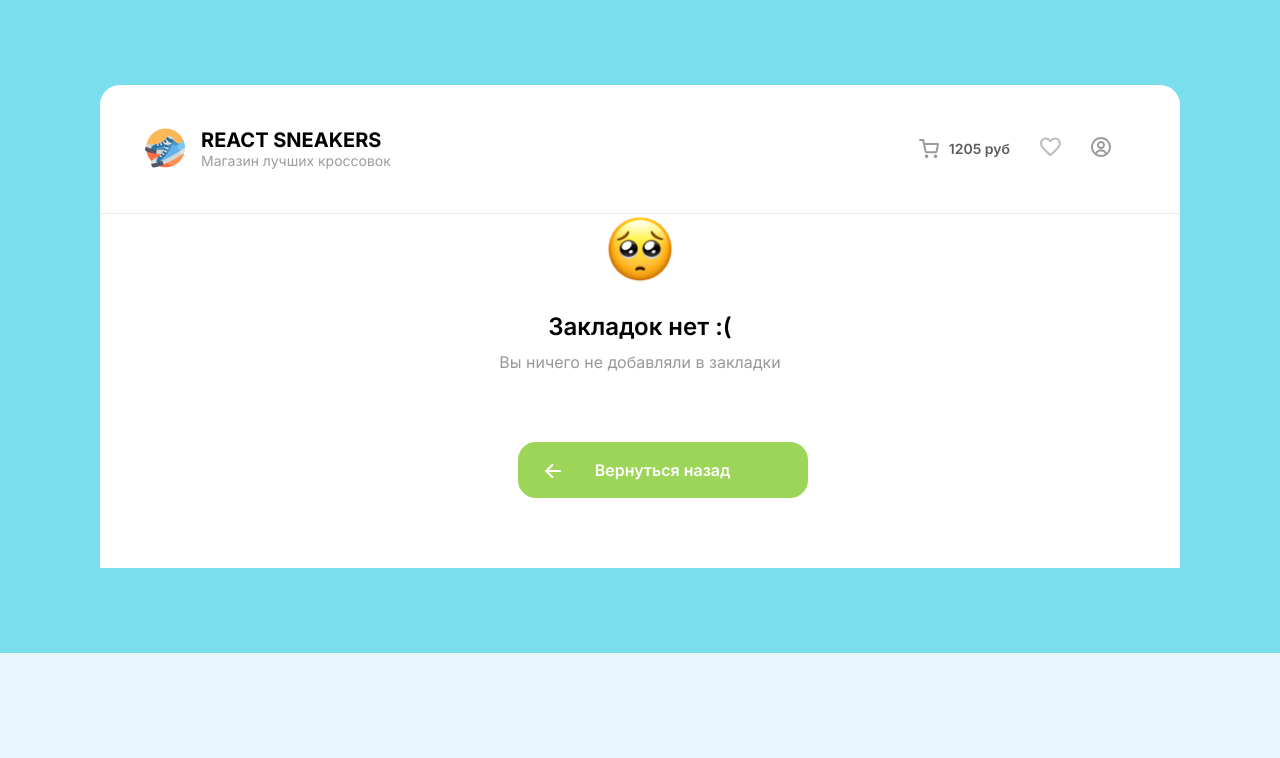
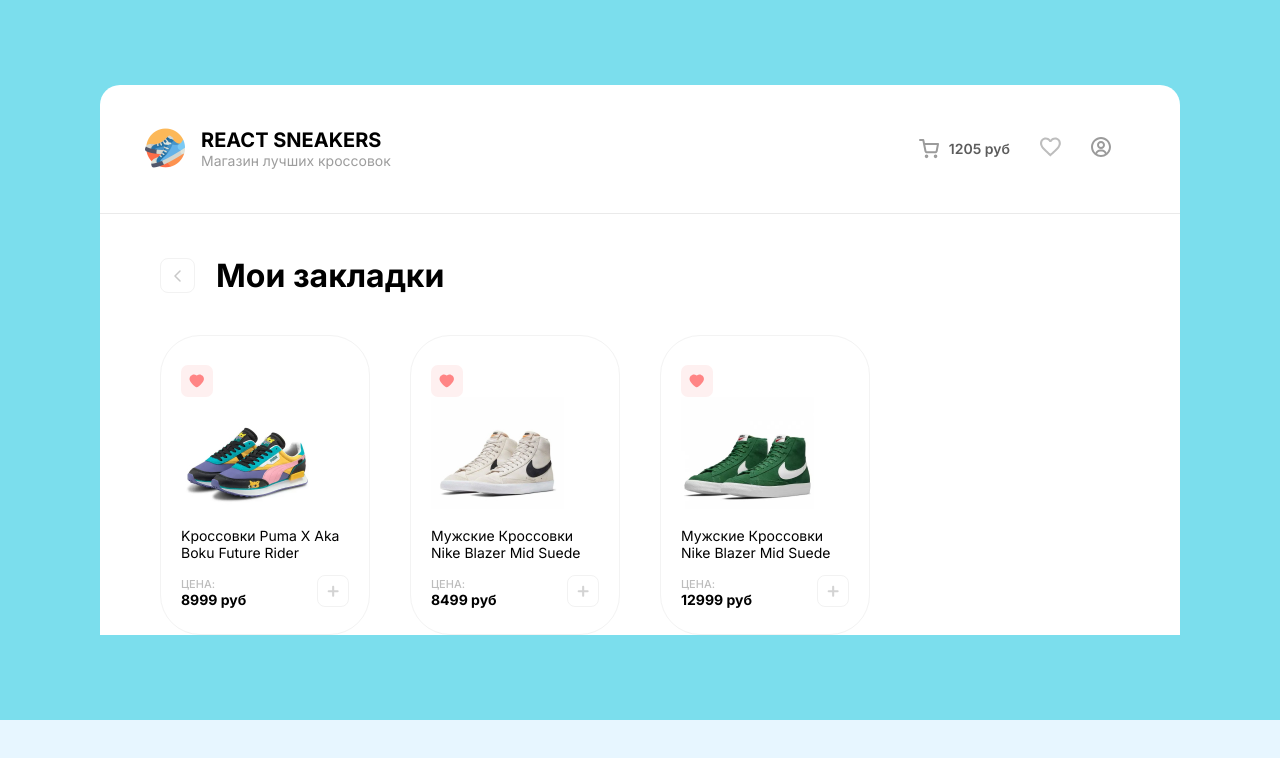
Before and after one commit to AlexandrSimanskii/sneakers, a React (Create React App) app: page /favorites in a window 1280 px wide. Shown: the top 758 px of the page. Built offline with nearby package versions, Linux system fonts and the light colour scheme; data requests are answered from the project's data file.

Commit message:
сердечки хочу

```diff
--- a/db.json
+++ b/db.json
@@ -1,10 +1,19 @@
 {
   "basket": [
     {
-      "id": 2,
-      "img": "images/img/image 2.jpg",
-      "model": "Мужские Кроссовки Nike Air Max 270",
-      "prise": 12999
+      "id": 1,
+      "img": "images/img/image 1.jpg",
+      "model": "Мужские Кроссовки Nike Blazer Mid Suede",
+      "prise": "12999"
+    }
+  ],
+  "purchases": [],
+  "favorite": [
+    {
+      "id": 4,
+      "img": "images/img/image 4.jpg",
+      "model": "Kроссовки Puma X Aka Boku Future Rider",
+      "prise": 8999
     },
     {
       "id": 3,
@@ -13,20 +22,12 @@
       "prise": 8499
     },
     {
-      "id": 4,
-      "img": "images/img/image 4.jpg",
-      "model": "Kроссовки Puma X Aka Boku Future Rider",
-      "prise": 8999
-    },
-    {
       "id": 1,
       "img": "images/img/image 1.jpg",
       "model": "Мужские Кроссовки Nike Blazer Mid Suede",
       "prise": "12999"
     }
   ],
-  "purchases": [],
-  "favorite": [],
   "products": [
     {
       "id": 1,
--- a/src/component/Card/Card.jsx
+++ b/src/component/Card/Card.jsx
@@ -29,13 +29,10 @@
       axios.post("http://localhost:3004/basket", item);
     }
   };
-
   const addDeleteFavorite = () => {
     setProductLiked((prev) => !prev);
 
     if (productLiked) {
-      if (favoritItem.some((obj) => obj.id === item.id)) {
-      }
       try {
         axios.delete(`http://localhost:3004/favorite/${item.id}`);
       } catch (error) {
@@ -49,7 +46,6 @@
       }
     }
   };
-
 
   return (
     <div>
```
